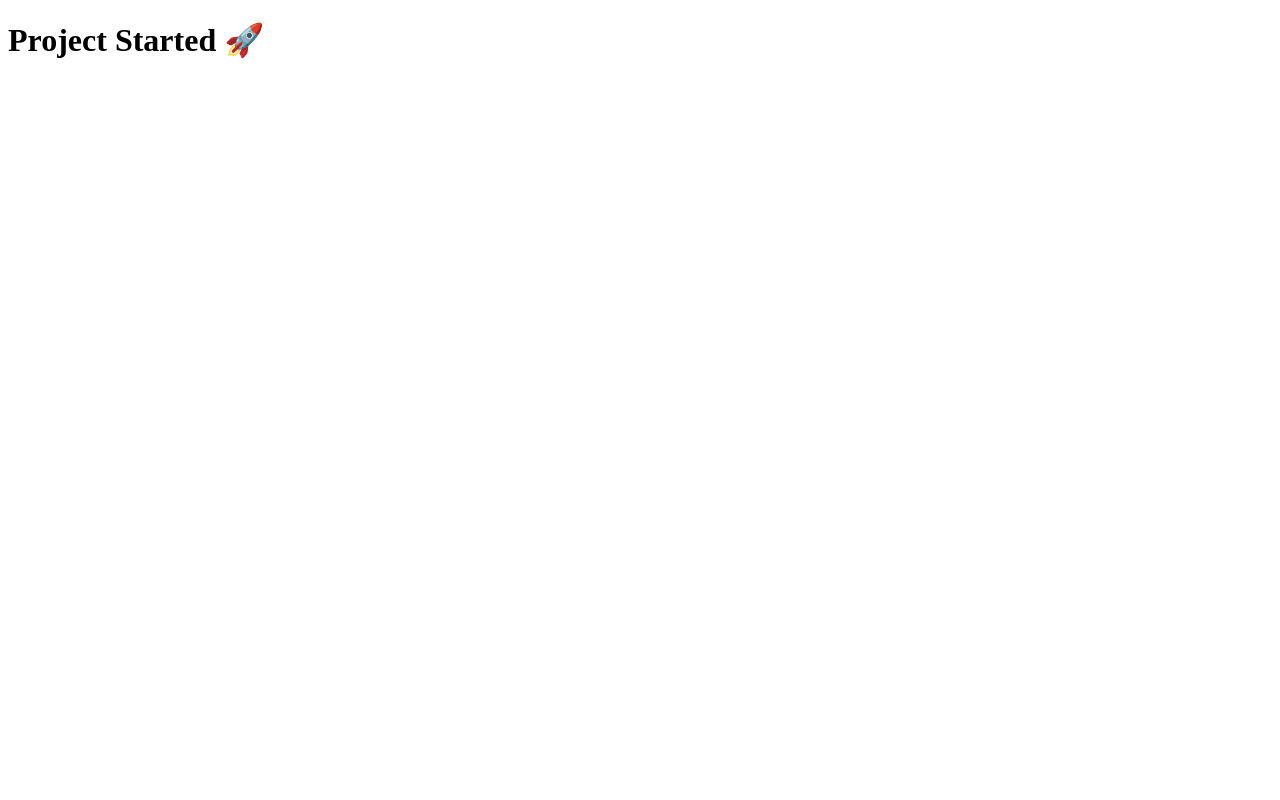
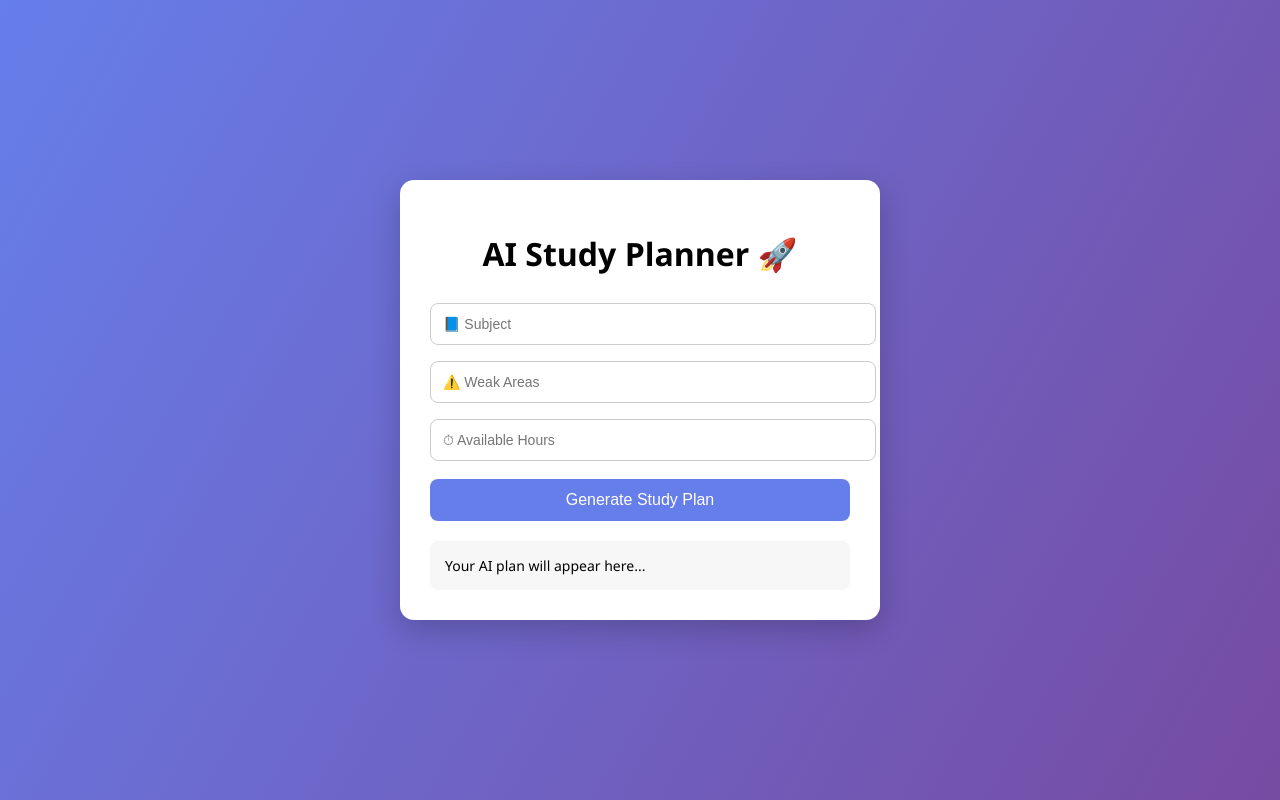
Before and after one commit to Subham503/AI-Interactive-Platform, a plain HTML site: page frontend/index.html in a window 1280 px wide. Drawn offline with Linux system fonts and the light colour scheme.

Commit message:
Update AI-Interactive-Platform backend and frontend with latest changes

```diff
--- a/frontend/index.html
+++ b/frontend/index.html
@@ -1,9 +1,103 @@
 <!DOCTYPE html>
-<html>
+<html lang="en">
 <head>
-    <title>AI Interactive Platform</title>
+    <meta charset="UTF-8">
+    <title>AI Interactive Platform 🚀</title>
+    <style>
+        body {
+            font-family: 'Segoe UI', sans-serif;
+            background: linear-gradient(120deg, #667eea, #764ba2);
+            height: 100vh;
+            margin: 0;
+            display: flex;
+            justify-content: center;
+            align-items: center;
+        }
+
+        .card {
+            background: white;
+            width: 420px;
+            padding: 30px;
+            border-radius: 14px;
+            box-shadow: 0 10px 30px rgba(0,0,0,0.2);
+        }
+
+        h1 {
+            text-align: center;
+            margin-bottom: 20px;
+        }
+
+        input {
+            width: 100%;
+            padding: 12px;
+            margin: 8px 0;
+            border-radius: 8px;
+            border: 1px solid #ccc;
+            font-size: 14px;
+        }
+
+        button {
+            width: 100%;
+            padding: 12px;
+            background: #667eea;
+            border: none;
+            color: white;
+            font-size: 16px;
+            border-radius: 8px;
+            cursor: pointer;
+            margin-top: 10px;
+        }
+
+        button:hover {
+            background: #5a67d8;
+        }
+
+        #response {
+            margin-top: 20px;
+            background: #f7f7f7;
+            padding: 15px;
+            border-radius: 8px;
+            white-space: pre-wrap;
+            font-size: 14px;
+        }
+    </style>
 </head>
 <body>
-    <h1>Project Started 🚀</h1>
+
+<div class="card">
+    <h1>AI Study Planner 🚀</h1>
+
+    <input type="text" id="subject" placeholder="📘 Subject">
+    <input type="text" id="weak_areas" placeholder="⚠️ Weak Areas">
+    <input type="number" id="hours" placeholder="⏱ Available Hours">
+
+    <button onclick="generatePlan()">Generate Study Plan</button>
+
+    <div id="response">Your AI plan will appear here...</div>
+</div>
+
+<script>
+async function generatePlan() {
+    const subject = document.getElementById("subject").value;
+    const weak_areas = document.getElementById("weak_areas").value;
+    const hours = document.getElementById("hours").value;
+
+    document.getElementById("response").innerText = "🤖 Thinking...";
+
+    try {
+        const res = await fetch("http://127.0.0.1:5000/generate_plan", {
+            method: "POST",
+            headers: { "Content-Type": "application/json" },
+            body: JSON.stringify({ subject, weak_areas, hours })
+        });
+
+        const data = await res.json();
+        document.getElementById("response").innerText = data.plan;
+    } catch {
+        document.getElementById("response").innerText = "❌ Backend not responding";
+    }
+}
+</script>
+
 </body>
 </html>
```
Also changed, not shown: backend/test_frontend.html (added, +24 -0 lines), backend/requirements.txt (added), 2 other files.
